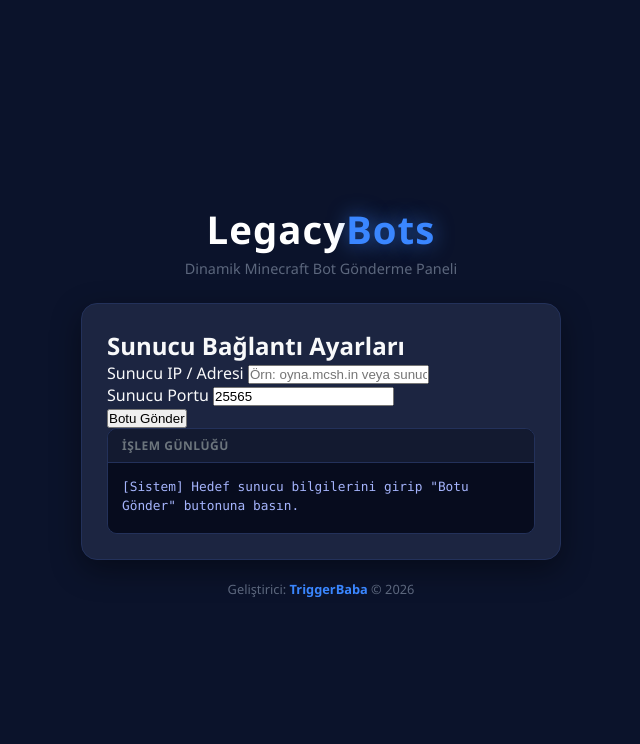
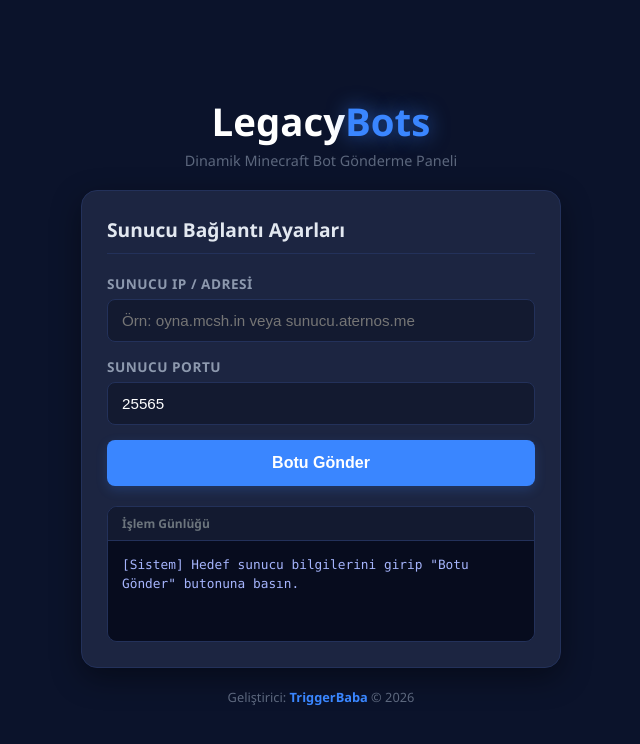
Before and after one commit to banes0986-collab/Botbasma, a website: page index.html in a window 1280 px wide. Shown: the whole page, without its empty margins (319-959 px from the left). Drawn offline with Linux system fonts and the light colour scheme.

Commit message:
Update style.css

```diff
--- a/style.css
+++ b/style.css
@@ -1,4 +1,3 @@
-/* Genel Sıfırlama ve Temel Ayarlar */
 * {
     box-sizing: border-box;
     margin: 0;
@@ -7,7 +6,7 @@
 
 body {
     font-family: 'Segoe UI', Tahoma, Geneva, Verdana, sans-serif;
-    background-color: #0b132b; /* Derin Koyu Lacivert */
+    background-color: #0b132b;
     color: #f8f9fa;
     display: flex;
     justify-content: center;
@@ -24,21 +23,18 @@
     gap: 20px;
 }
 
-/* Üst Başlık Tasarımı */
 .main-header {
     text-align: center;
-    margin-bottom: 5px;
 }
 
 .logo {
     font-size: 2.4rem;
     font-weight: 800;
-    letter-spacing: 1px;
     color: #ffffff;
 }
 
 .logo span {
-    color: #3a86ff; /* Parlak Elektrik Mavisi */
+    color: #3a86ff;
     text-shadow: 0 0 20px rgba(58, 134, 255, 0.6);
 }
 
@@ -48,93 +44,83 @@
     margin-top: 4px;
 }
 
-/* Panel Kartı Alanı */
 .status-card {
-    background-color: #1c2541; /* Kart Arka Planı */
+    background-color: #1c2541;
     border: 1px solid #23315a;
     border-radius: 16px;
     padding: 25px;
     box-shadow: 0 10px 30px rgba(0, 0, 0, 0.4);
 }
 
-.status-header {
-    display: flex;
-    justify-content: space-between;
-    align-items: center;
+.status-card h2 {
+    font-size: 1.2rem;
+    color: #e2e8f0;
+    margin-bottom: 20px;
+    font-weight: 600;
     border-bottom: 1px solid #23315a;
-    padding-bottom: 15px;
-    margin-bottom: 20px;
+    padding-bottom: 10px;
 }
 
-.status-header h2 {
-    font-size: 1.25rem;
-    font-weight: 600;
-    color: #e2e8f0;
+/* Form Elemanları */
+.form-group {
+    display: flex;
+    flex-direction: column;
+    gap: 6px;
+    margin-bottom: 15px;
 }
 
-/* Canlı Bildirim Işıkları (Indicator) */
-.indicator {
-    width: 12px;
-    height: 12px;
-    border-radius: 50%;
-    display: inline-block;
+.form-group label {
+    font-size: 0.85rem;
+    color: #8d99ae;
+    font-weight: 600;
+    text-transform: uppercase;
+    letter-spacing: 0.5px;
 }
 
-.indicator.loading {
-    background-color: #ffb703;
-    box-shadow: 0 0 12px #ffb703;
+.form-group input {
+    background-color: #131a30;
+    border: 1px solid #23315a;
+    padding: 12px 14px;
+    border-radius: 8px;
+    color: #ffffff;
+    font-size: 0.95rem;
+    transition: all 0.3s ease;
 }
 
-.indicator.online {
-    background-color: #00f5d4; /* Turkuaz / Yeşil */
-    box-shadow: 0 0 14px #00f5d4;
+.form-group input:focus {
+    outline: none;
+    border-color: #3a86ff;
+    box-shadow: 0 0 8px rgba(58, 134, 255, 0.3);
 }
 
-.indicator.offline {
-    background-color: #ff0054; /* Kırmızı */
-    box-shadow: 0 0 14px #ff0054;
+/* Gönderme Butonu */
+#send-btn {
+    width: 100%;
+    background-color: #3a86ff;
+    color: white;
+    border: none;
+    padding: 14px;
+    border-radius: 8px;
+    font-size: 1rem;
+    font-weight: 700;
+    cursor: pointer;
+    transition: all 0.2s ease;
+    margin-bottom: 20px;
+    box-shadow: 0 4px 12px rgba(58, 134, 255, 0.2);
 }
 
-/* Bilgi Satırları */
-.status-body {
-    display: flex;
-    flex-direction: column;
-    gap: 12px;
-    margin-bottom: 20px;
+#send-btn:hover {
+    background-color: #2563eb;
+    box-shadow: 0 4px 15px rgba(58, 134, 255, 0.4);
 }
 
-.status-row {
-    display: flex;
-    justify-content: space-between;
-    align-items: center;
-    background-color: #131a30; /* Satır İçi Koyu Renk */
-    padding: 14px 16px;
-    border-radius: 10px;
-    border: 1px solid #1d2744;
+#send-btn:disabled {
+    background-color: #5c677d;
+    cursor: not-allowed;
+    box-shadow: none;
 }
 
-.label {
-    color: #8d99ae;
-    font-size: 0.95rem;
-}
-
-.value {
-    font-weight: 600;
-    font-size: 0.95rem;
-}
-
-/* Durum Yazı Renkleri */
-.text-loading { color: #ffb703; }
-.text-success { color: #00f5d4; }
-.text-danger { color: #ff0054; }
-
-.IP-highlight {
-    color: #3a86ff;
-    font-family: 'Consolas', Monaco, monospace;
-    font-size: 0.9rem;
-}
-
-/* Log / Konsol Kutusu Tasarımı */
+/* Konsol Kutusu */
 .console-box {
     background-color: #0b132b;
     border: 1px solid #23315a;
@@ -149,8 +135,6 @@
     color: #6c757d;
     border-bottom: 1px solid #23315a;
     font-weight: 700;
-    text-transform: uppercase;
-    letter-spacing: 0.5px;
 }
 
 .console-content {
@@ -158,16 +142,16 @@
     font-family: 'Consolas', Monaco, monospace;
     font-size: 0.8rem;
     color: #a5b4fc;
-    min-height: 70px;
+    min-height: 100px;
+    max-height: 150px;
+    overflow-y: auto;
     line-height: 1.5;
     background-color: #070c1e;
 }
 
-.log-success {
-    color: #00f5d4;
-}
+.log-success { color: #00f5d4; }
+.log-danger { color: #ff0054; }
 
-/* Alt Kısım (Footer) */
 .main-footer {
     text-align: center;
     font-size: 0.8rem;
```
